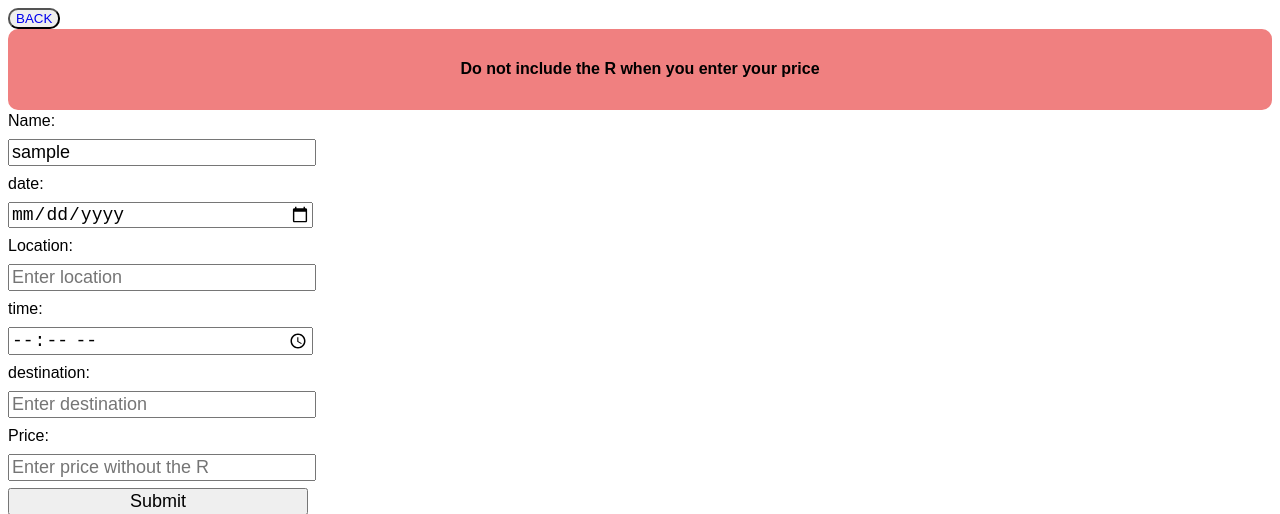
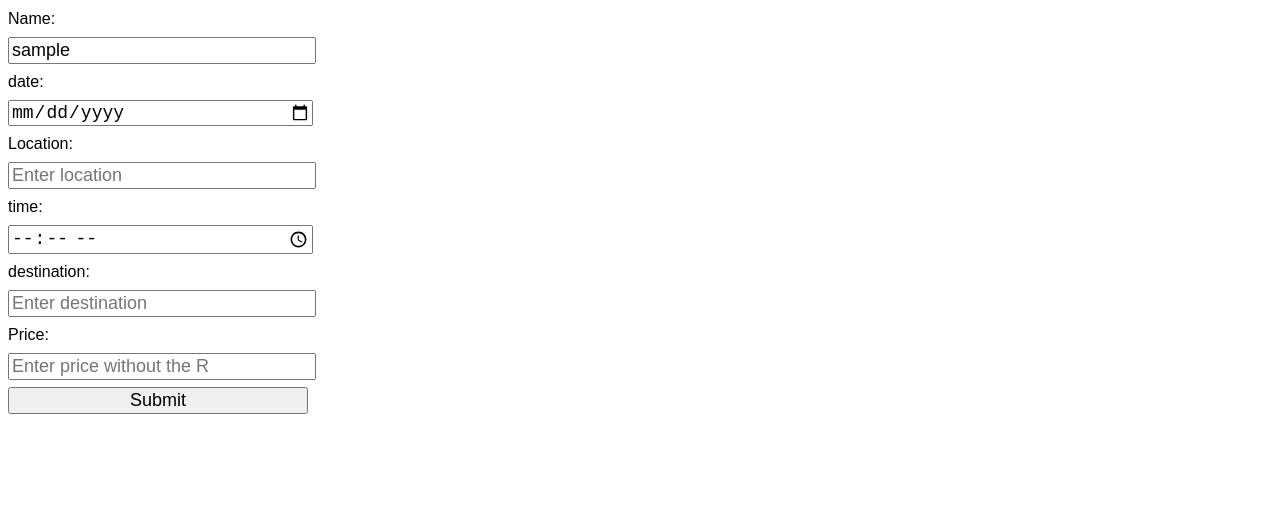
Before and after one commit to Victor-lesufi/ridewithme, a PHP site: page /info.php in a window 1280 px wide. Shown: the top 514 px of the page. Run offline with PHP 8.4, Linux system fonts and the light colour scheme; the visitor is signed in with stand-in values (Sample User, id 1).

Commit message:
Update info.php

```diff
--- a/info.php
+++ b/info.php
@@ -66,13 +66,7 @@ if (!isset($_SESSION['username'])) {
 </head>
 
 <body>
-	<div class="back">
-		<button class="ni"><a href="home.php">BACK</a></button>
-	</div>
 
-	<div class="mol">
-		<h4>Do not include the R when you enter your price</h4>
-	</div>
 
 	<form method="post" action="send.php">
 		<label>Name:</label>
```
